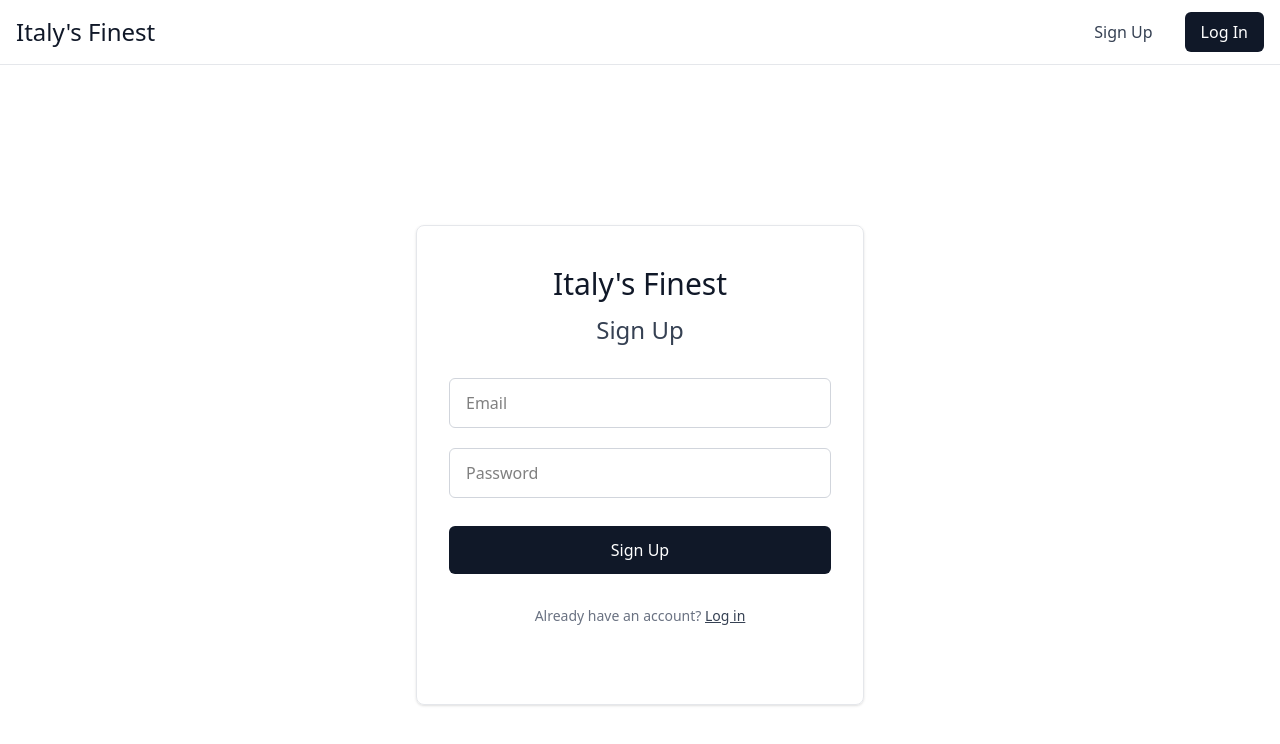
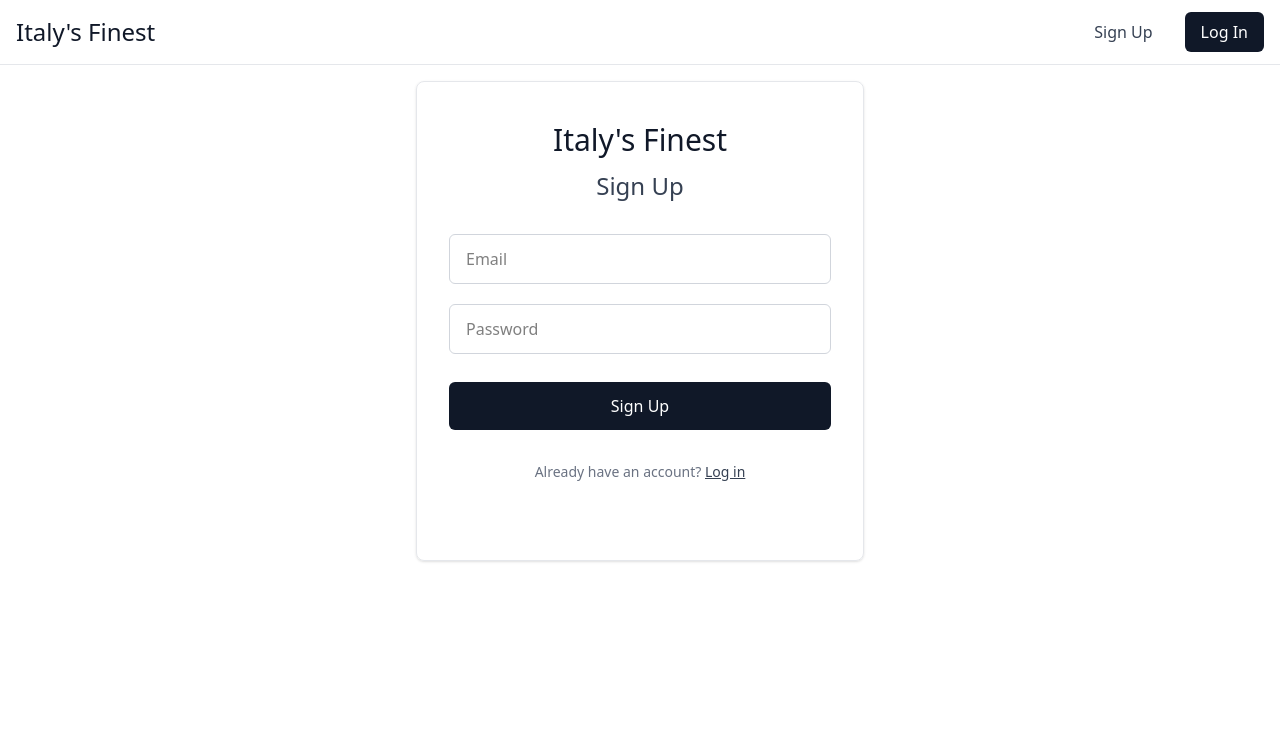
Before and after one commit to staten-island-tech/supabase-tralalero-tralala, a Vue app in the folder TRALALERO TRALALA/: page /signup in a window 1280 px wide. Shown: the top 744 px of the page. Built offline with nearby package versions, Linux system fonts and the light colour scheme; no server answers; the HTML template or start-up script is replaced by a standard one.

Commit message:
ai trippin man

```diff
--- a/TRALALERO TRALALA/src/views/LogIn.vue
+++ b/TRALALERO TRALALA/src/views/LogIn.vue
@@ -1,5 +1,5 @@
 <template>
-  <div class="min-h-screen bg-white flex flex-col items-center justify-center p-4">
+  <div class="bg-white flex flex-col items-center justify-center p-4">
     <div
       class="w-full max-w-md border border-gray-200 rounded-lg shadow-sm py-10 px-8"
       style="min-height: 480px"
--- a/TRALALERO TRALALA/src/views/SignUp.vue
+++ b/TRALALERO TRALALA/src/views/SignUp.vue
@@ -1,5 +1,5 @@
 <template>
-  <div class="min-h-screen bg-white flex flex-col items-center justify-center p-4">
+  <div class="bg-white flex flex-col items-center justify-center p-4">
     <div
       class="w-full max-w-md border border-gray-200 rounded-lg shadow-sm py-10 px-8"
       style="min-height: 480px"
@@ -77,6 +77,7 @@
 const errorMessage = ref<string | null>(null)
 const successMessage = ref<string | null>(null)
 
+
 const handleSignUp = async () => {
   if (email.value && password.value) {
     isLoading.value = true
```
